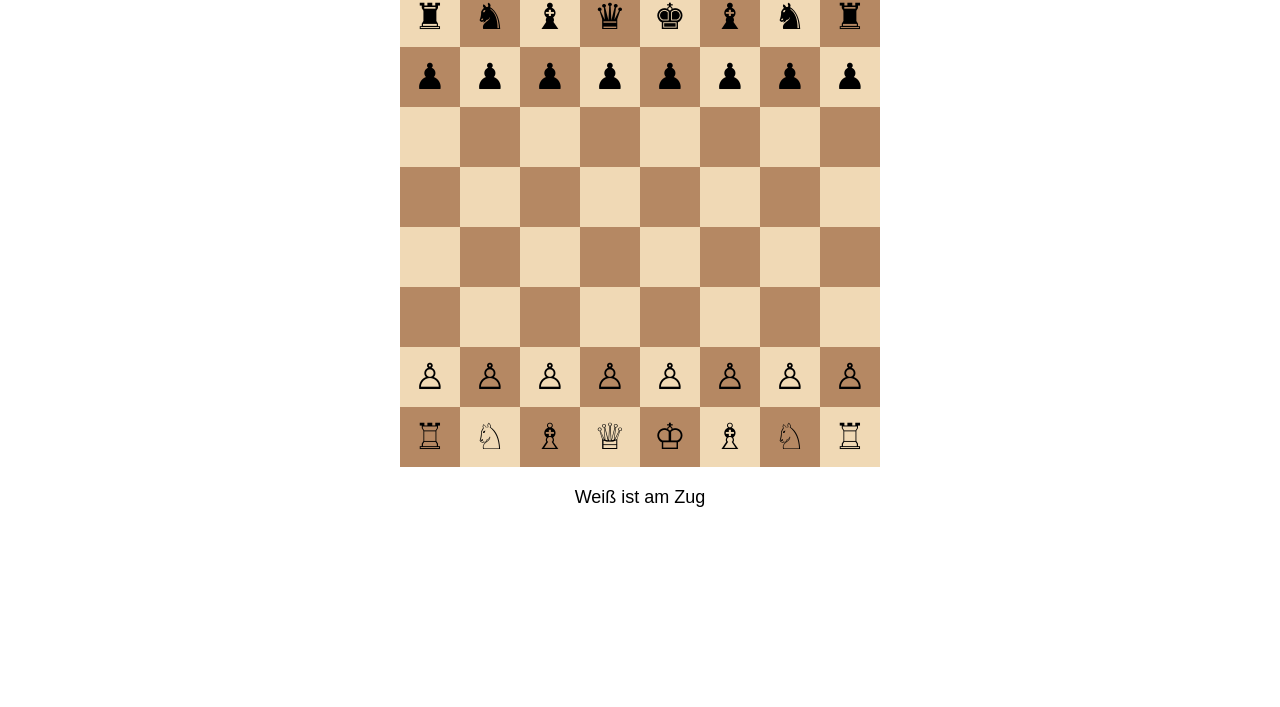
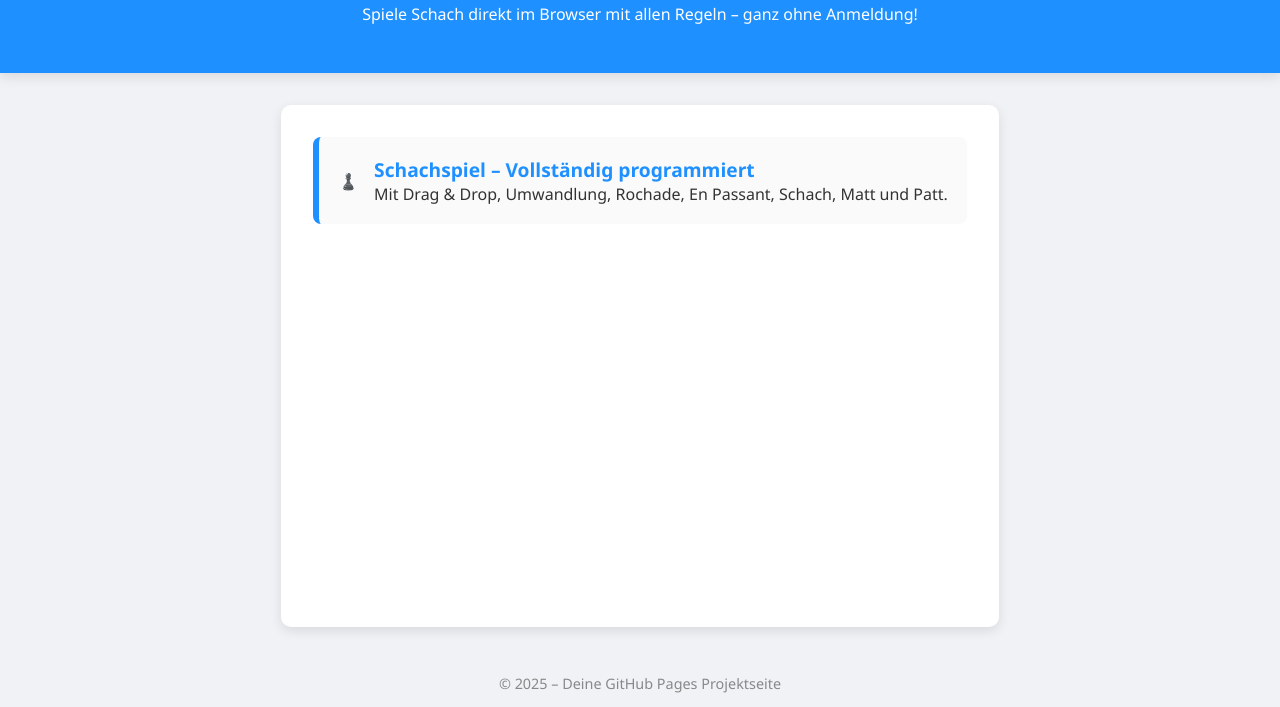
Before and after one commit to voronfan/voronfan.github.io, a plain HTML site: page index.html in a window 1280 px wide. Shown: the part 93-800 px from the top of the page. Drawn offline with Linux system fonts and the light colour scheme.

Commit message:
Update index.html

```diff
--- a/index.html
+++ b/index.html
@@ -2,247 +2,110 @@
 <html lang="de">
 <head>
   <meta charset="UTF-8" />
-  <title>Schach – vollständig selbst programmiert mit Drag & Drop</title>
+  <meta name="viewport" content="width=device-width, initial-scale=1.0">
+  <title>Mein Schachprojekt</title>
   <style>
-    body { font-family: sans-serif; text-align: center; }
-    #board {
-      display: grid;
-      grid-template-columns: repeat(8, 60px);
-      width: 480px;
-      margin: 20px auto;
+    :root {
+      --primary: #1e90ff;
+      --background: #f0f2f5;
+      --card-bg: white;
+      --text-color: #333;
+      --shadow: 0 4px 12px rgba(0,0,0,0.1);
     }
-    .cell {
-      width: 60px;
-      height: 60px;
+    @media (prefers-color-scheme: dark) {
+      :root {
+        --background: #1a1a1a;
+        --card-bg: #2a2a2a;
+        --text-color: #eee;
+        --shadow: 0 4px 12px rgba(0,0,0,0.6);
+      }
+    }
+    * {
+      box-sizing: border-box;
+    }
+    body {
+      margin: 0;
+      font-family: 'Segoe UI', sans-serif;
+      background: var(--background);
+      color: var(--text-color);
+      display: flex;
+      flex-direction: column;
+      min-height: 100vh;
+    }
+    header {
+      background: var(--primary);
+      color: white;
+      padding: 2em 1em;
+      text-align: center;
+      box-shadow: var(--shadow);
+    }
+    header h1 {
+      margin: 0 0 0.3em;
+      font-size: 2.2em;
+    }
+    main {
+      flex: 1;
+      max-width: 800px;
+      margin: 2em auto;
+      padding: 2em;
+      background: var(--card-bg);
+      border-radius: 10px;
+      box-shadow: var(--shadow);
+      animation: fadeIn 1s ease;
+    }
+    @keyframes fadeIn {
+      from { opacity: 0; transform: translateY(20px); }
+      to { opacity: 1; transform: translateY(0); }
+    }
+    .project-card {
       display: flex;
       align-items: center;
-      justify-content: center;
-      font-size: 36px;
-      user-select: none;
+      gap: 1em;
+      background: #fafafa;
+      border-left: 6px solid var(--primary);
+      padding: 1.2em;
+      border-radius: 8px;
+      text-align: left;
+      transition: transform 0.2s;
     }
-    .white { background-color: #f0d9b5; }
-    .black { background-color: #b58863; }
-    #status { margin-top: 10px; font-size: 18px; }
+    @media (prefers-color-scheme: dark) {
+      .project-card {
+        background: #333;
+      }
+    }
+    .project-card:hover {
+      transform: scale(1.02);
+    }
+    .project-card a {
+      text-decoration: none;
+      color: var(--primary);
+      font-size: 1.2em;
+      font-weight: bold;
+    }
+    footer {
+      text-align: center;
+      padding: 1em;
+      color: #888;
+      font-size: 0.9em;
+    }
   </style>
 </head>
 <body>
-  <h1>Schach – Drag & Drop</h1>
-  <div id="board"></div>
-  <div id="status">Weiß ist am Zug</div>
-
-  <script>
-    const boardDiv = document.getElementById("board");
-    const statusDiv = document.getElementById("status");
-    let turn = "w";
-    let enPassantTarget = null;
-    let castlingRights = { w: { K: true, Q: true }, b: { K: true, Q: true } };
-
-    const pieces = {
-      r: "♜", n: "♞", b: "♝", q: "♛", k: "♚", p: "♟",
-      R: "♖", N: "♘", B: "♗", Q: "♕", K: "♔", P: "♙"
-    };
-
-    let board = [
-      ["r", "n", "b", "q", "k", "b", "n", "r"],
-      ["p", "p", "p", "p", "p", "p", "p", "p"],
-      ["", "", "", "", "", "", "", ""],
-      ["", "", "", "", "", "", "", ""],
-      ["", "", "", "", "", "", "", ""],
-      ["", "", "", "", "", "", "", ""],
-      ["P", "P", "P", "P", "P", "P", "P", "P"],
-      ["R", "N", "B", "Q", "K", "B", "N", "R"]
-    ];
-
-    function drawBoard() {
-      boardDiv.innerHTML = "";
-      for (let y = 0; y < 8; y++) {
-        for (let x = 0; x < 8; x++) {
-          const cell = document.createElement("div");
-          cell.className = "cell " + ((x + y) % 2 === 0 ? "white" : "black");
-          cell.dataset.x = x;
-          cell.dataset.y = y;
-
-          const piece = board[y][x];
-          if (piece && pieces[piece]) {
-            cell.textContent = pieces[piece];
-            cell.setAttribute("draggable", true);
-            cell.addEventListener("dragstart", (e) => {
-              e.dataTransfer.setData("from", `${x},${y}`);
-            });
-          }
-
-          cell.addEventListener("dragover", (e) => e.preventDefault());
-          cell.addEventListener("drop", (e) => {
-            const [fx, fy] = e.dataTransfer.getData("from").split(",").map(Number);
-            handleMove(fx, fy, x, y);
-          });
-
-          boardDiv.appendChild(cell);
-        }
-      }
-    }
-
-    function handleMove(fx, fy, tx, ty) {
-      const piece = board[fy][fx];
-      if (!piece) return;
-      const isWhite = piece === piece.toUpperCase();
-      if ((turn === "w" && !isWhite) || (turn === "b" && isWhite)) return;
-      if (!isLegalMove(fx, fy, tx, ty)) return;
-
-      const dx = tx - fx;
-      const dy = ty - fy;
-
-      // En Passant
-      if (piece.toLowerCase() === "p" && tx === enPassantTarget?.x && ty === enPassantTarget?.y) {
-        board[fy][tx] = "";
-      }
-
-      board[ty][tx] = piece;
-      board[fy][fx] = "";
-
-      // Rochade
-      if (piece.toLowerCase() === "k" && Math.abs(dx) === 2) {
-        const rookFromX = dx > 0 ? 7 : 0;
-        const rookToX = dx > 0 ? tx - 1 : tx + 1;
-        board[ty][rookToX] = board[ty][rookFromX];
-        board[ty][rookFromX] = "";
-      }
-
-      // Umwandlung
-      if ((piece === "P" && ty === 0) || (piece === "p" && ty === 7)) {
-        board[ty][tx] = piece === "P" ? "Q" : "q";
-      }
-
-      // En Passant setzen
-      enPassantTarget = null;
-      if (piece.toLowerCase() === "p" && Math.abs(dy) === 2) {
-        enPassantTarget = { x: tx, y: ty + (turn === "w" ? 1 : -1) };
-      }
-
-      // Rochaderechte entfernen
-      if (piece.toLowerCase() === "k") {
-        castlingRights[turn] = { K: false, Q: false };
-      }
-      if (piece.toLowerCase() === "r") {
-        if (fx === 0) castlingRights[turn].Q = false;
-        if (fx === 7) castlingRights[turn].K = false;
-      }
-
-      turn = turn === "w" ? "b" : "w";
-      drawBoard();
-      statusDiv.textContent = checkGameStatus();
-    }
-
-    function isLegalMove(fx, fy, tx, ty) {
-      const piece = board[fy][fx];
-      const dx = tx - fx;
-      const dy = ty - fy;
-      const target = board[ty][tx];
-      const isWhite = piece === piece.toUpperCase();
-      const p = piece.toLowerCase();
-
-      if (target && ((isWhite && target === target.toUpperCase()) || (!isWhite && target === target.toLowerCase()))) return false;
-
-      function clearPath() {
-        const stepX = dx === 0 ? 0 : dx / Math.abs(dx);
-        const stepY = dy === 0 ? 0 : dy / Math.abs(dy);
-        let cx = fx + stepX;
-        let cy = fy + stepY;
-        while (cx !== tx || cy !== ty) {
-          if (board[cy][cx]) return false;
-          cx += stepX;
-          cy += stepY;
-        }
-        return true;
-      }
-
-      if (p === "p") {
-        const dir = isWhite ? -1 : 1;
-        if (dx === 0 && dy === dir && !target) return true;
-        if (dx === 0 && dy === 2 * dir && fy === (isWhite ? 6 : 1) && !target && !board[fy + dir][fx]) return true;
-        if (Math.abs(dx) === 1 && dy === dir && (target || (enPassantTarget?.x === tx && enPassantTarget?.y === ty))) return true;
-        return false;
-      }
-
-      if (p === "r") return (dx === 0 || dy === 0) && clearPath();
-      if (p === "n") return (Math.abs(dx) === 2 && Math.abs(dy) === 1) || (Math.abs(dx) === 1 && Math.abs(dy) === 2);
-      if (p === "b") return Math.abs(dx) === Math.abs(dy) && clearPath();
-      if (p === "q") return (dx === 0 || dy === 0 || Math.abs(dx) === Math.abs(dy)) && clearPath();
-      if (p === "k") {
-        if (Math.abs(dx) <= 1 && Math.abs(dy) <= 1) return true;
-        if (dy === 0 && Math.abs(dx) === 2) {
-          const side = dx > 0 ? "K" : "Q";
-          if (!castlingRights[turn][side]) return false;
-          const step = dx > 0 ? 1 : -1;
-          for (let i = 1; i < Math.abs(dx); i++) {
-            if (board[fy][fx + i * step]) return false;
-          }
-          return true;
-        }
-      }
-
-      return false;
-    }
-
-    function isSquareAttacked(x, y, attackerColor) {
-      for (let fy = 0; fy < 8; fy++) {
-        for (let fx = 0; fx < 8; fx++) {
-          const p = board[fy][fx];
-          if (!p) continue;
-          const color = p === p.toUpperCase() ? "w" : "b";
-          if (color !== attackerColor) continue;
-          if (isLegalMove(fx, fy, x, y)) return true;
-        }
-      }
-      return false;
-    }
-
-    function checkGameStatus() {
-      let kingPos = null;
-      for (let y = 0; y < 8; y++) {
-        for (let x = 0; x < 8; x++) {
-          const p = board[y][x];
-          if ((turn === "w" && p === "K") || (turn === "b" && p === "k")) {
-            kingPos = { x, y };
-          }
-        }
-      }
-
-      const inCheck = isSquareAttacked(kingPos.x, kingPos.y, turn === "w" ? "b" : "w");
-      let hasMove = false;
-
-      for (let fy = 0; fy < 8; fy++) {
-        for (let fx = 0; fx < 8; fx++) {
-          const p = board[fy][fx];
-          if (!p) continue;
-          const color = p === p.toUpperCase() ? "w" : "b";
-          if (color !== turn) continue;
-          for (let ty = 0; ty < 8; ty++) {
-            for (let tx = 0; tx < 8; tx++) {
-              const backup = board[ty][tx];
-              const fromPiece = board[fy][fx];
-              if (isLegalMove(fx, fy, tx, ty)) {
-                board[ty][tx] = fromPiece;
-                board[fy][fx] = "";
-                const testCheck = isSquareAttacked(kingPos.x, kingPos.y, turn === "w" ? "b" : "w");
-                board[fy][fx] = fromPiece;
-                board[ty][tx] = backup;
-                if (!testCheck) hasMove = true;
-              }
-            }
-          }
-        }
-      }
-
-      if (!hasMove && inCheck) return (turn === "w" ? "Schwarz" : "Weiß") + " gewinnt durch Schachmatt!";
-      if (!hasMove) return "Remis durch Patt.";
-      if (inCheck) return (turn === "w" ? "Weiß" : "Schwarz") + " ist im Schach!";
-      return (turn === "w" ? "Weiß" : "Schwarz") + " ist am Zug";
-    }
-
-    // Initiales Laden
-    drawBoard();
-    statusDiv.textContent = checkGameStatus();
-  </script>
+  <header>
+    <h1>Mein Schachprojekt</h1>
+    <p>Spiele Schach direkt im Browser mit allen Regeln – ganz ohne Anmeldung!</p>
+  </header>
+  <main>
+    <div class="project-card">
+      <div>♟️</div>
+      <div>
+        <a href="https://voronfan.github.io/githubusermoprivoron.github.io/">Schachspiel – Vollständig programmiert</a><br>
+        Mit Drag & Drop, Umwandlung, Rochade, En Passant, Schach, Matt und Patt.
+      </div>
+    </div>
+  </main>
+  <footer>
+    &copy; 2025 – Deine GitHub Pages Projektseite
+  </footer>
 </body>
 </html>
```
